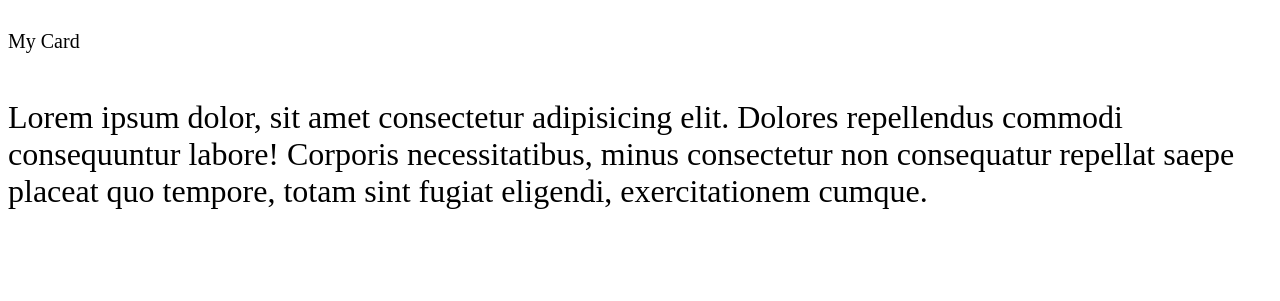
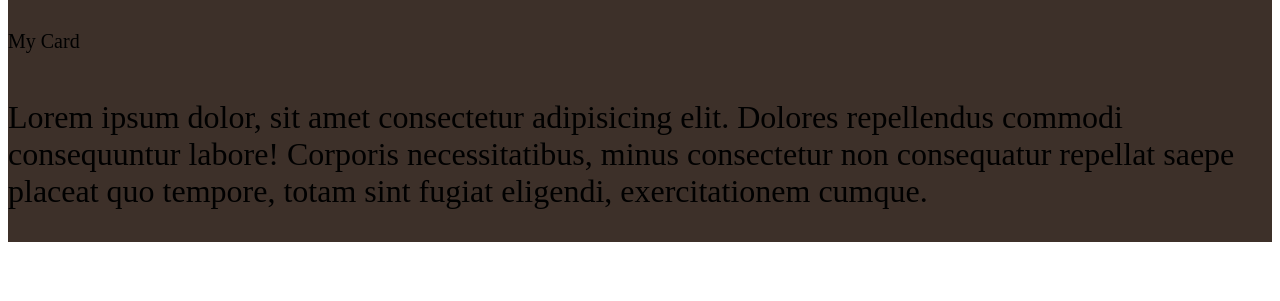
Before and after one commit to Gurecki/css_sass_base, a website built with webpack: page index.html in a window 1280 px wide. Shown: the part 499-800 px from the top of the page. Built offline with nearby package versions, Linux system fonts and the light colour scheme; files whose address does not match are found by name.

Commit message:
Different colors

```diff
--- a/src/styles/shared/global.scss
+++ b/src/styles/shared/global.scss
@@ -141,3 +141,12 @@ html {
   // transform: rotate(41deg);
   // display: inline-block;
 }
+
+.card {
+  // different colors:
+  background-color: aliceblue;
+  background-color: #000000;
+  background-color: rgba(0,0,0,0.2);
+  background-color: hsl(20, 20, 20);
+
+}
```
